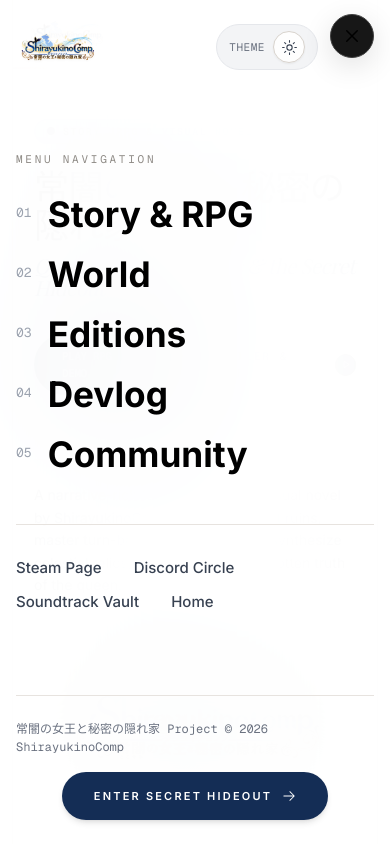
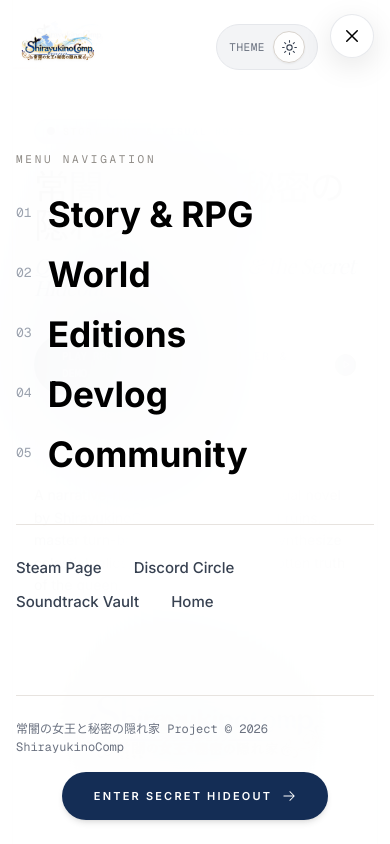
Before and after one commit to Piahn/Portfolio-Shirayukino, a Next.js app: page / in a window 390 px wide. Both pictures are taken after a click on the button "Open menu". Shown: the top 844 px of the page. Built offline with nearby package versions, Linux system fonts and the light colour scheme.

Commit message:
fix(navbar): harmonize button background with active theme in open drawer

```diff
--- a/components/Navbar.tsx
+++ b/components/Navbar.tsx
@@ -155,11 +155,7 @@ export function Navbar() {
             <div className="translate-x-0 xl:translate-x-1/2 pointer-events-auto">
               <button
                 onClick={() => setIsMenuOpen((prev) => !prev)}
-                className={`group flex items-center justify-center w-11 h-11 sm:w-14 sm:h-14 md:w-16 md:h-16 xl:w-[68px] xl:h-[68px] rounded-full transition-all duration-300 hover:scale-105 active:scale-95 shadow-[0_8px_30px_rgba(0,0,0,0.12)] dark:shadow-[0_12px_40px_rgba(0,0,0,0.85)] ${
-                  isMenuOpen
-                    ? "bg-neutral-900 text-white dark:bg-[#121f36] dark:text-white border border-neutral-700 dark:border-[#223859]"
-                    : "bg-white text-black dark:bg-[#0c1524] dark:text-white border border-gray-200/90 dark:border-[#1f304d] hover:bg-gray-50 dark:hover:bg-[#101c30]"
-                }`}
+                className="group flex items-center justify-center w-11 h-11 sm:w-14 sm:h-14 md:w-16 md:h-16 xl:w-[68px] xl:h-[68px] rounded-full transition-all duration-300 hover:scale-105 active:scale-95 shadow-[0_8px_30px_rgba(0,0,0,0.1)] dark:shadow-[0_12px_40px_rgba(0,0,0,0.85)] bg-white dark:bg-[#0c1524] text-black dark:text-white border border-gray-200/90 dark:border-[#1f304d] hover:bg-gray-50 dark:hover:bg-[#101c30]"
                 aria-label={isMenuOpen ? "Close menu" : "Open menu"}
                 aria-expanded={isMenuOpen}
               >
```
